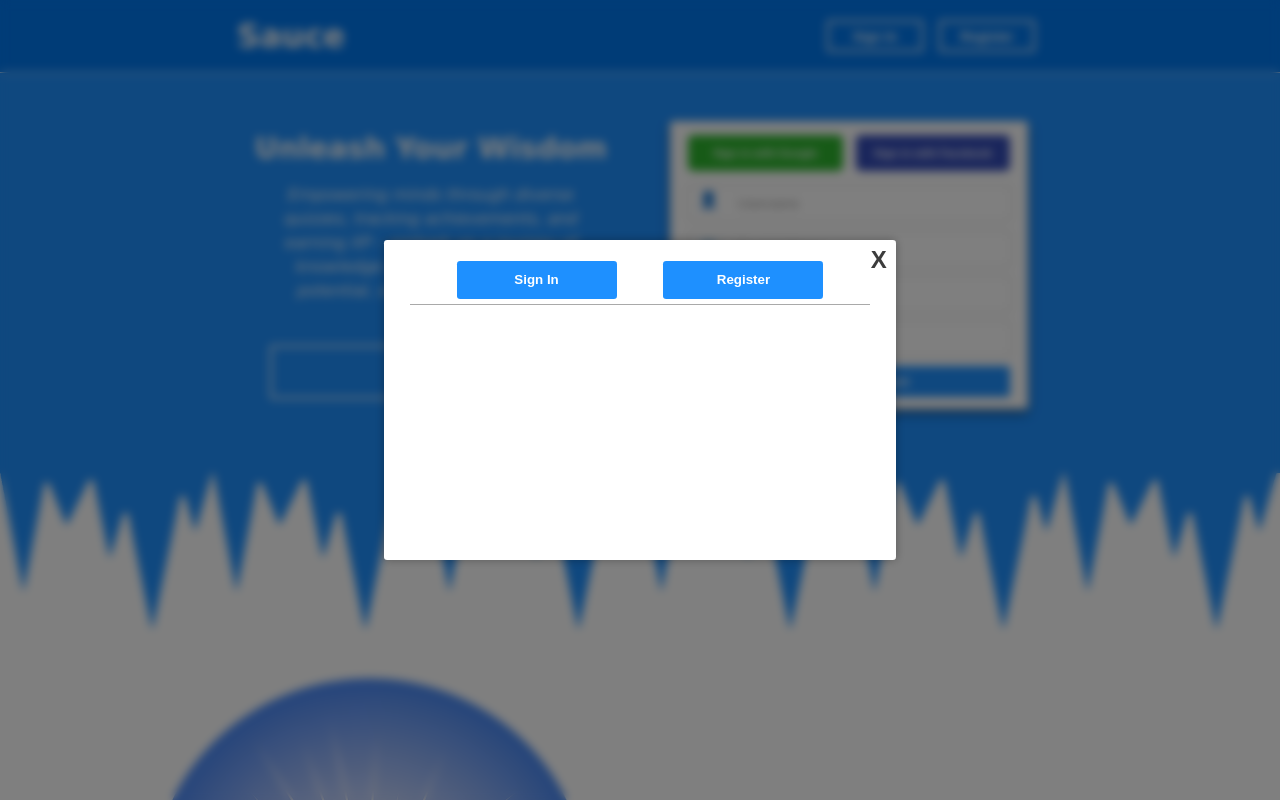
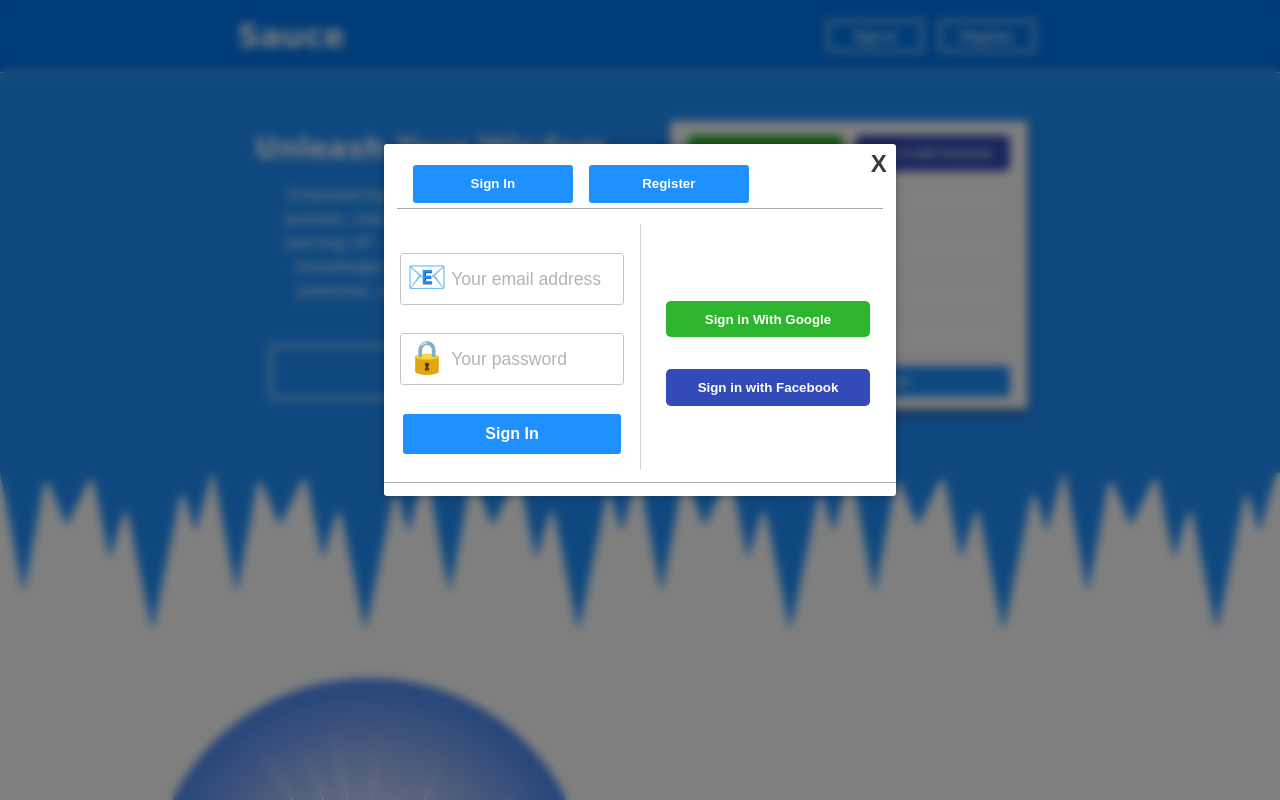
Before and after one commit to GJMattia/Q-CLIENT, a React (Vite) app: page /sauce in a window 1280 px wide. Both pictures are taken after a click on the button "Sign In". Shown: the top 800 px of the page. Built offline with nearby package versions, Linux system fonts and the light colour scheme.

Commit message:
added sign in functionality

```diff
--- a/src/components/App/App.jsx
+++ b/src/components/App/App.jsx
@@ -1,7 +1,6 @@
 import { useState } from 'react';
 import { Routes, Route } from 'react-router-dom';
 import { getUser } from '../../../utilities/user-services';
-import AuthPage from '../Auth/AuthPage/AuthPage';
 import NavBar1 from '../NavBars/NavBar1/NavBar1';
 import NavBar2 from '../NavBars/NavBar2/NavBar2';
 import Profile from '../Profile/Profile';
@@ -33,8 +32,7 @@
 
           <Home setUser={setUser} />
           <HomeGraphics />
-          {log && <Log log={log} setLog={setLog} />}
-          {/* <AuthPage setUser={setUser} /> */}
+          {log && <Log log={log} setLog={setLog} setUser={setUser} />}
           <Footer />
         </>
       }
--- /dev/null
+++ b/src/components/Auth/LoginForm/LoginForm.css
@@ -0,0 +1,55 @@
+.error-message {
+    display: none;
+    position: absolute;
+    top: 0rem
+}
+
+.LoginForm {
+    display: flex;
+    flex-direction: column;
+    justify-content: space-evenly;
+    align-items: center;
+    width: 100%;
+    height: 100%;
+    position: relative;
+
+}
+
+.LoginForm>input {
+    width: 85%;
+    height: 3rem;
+    border: 1px solid rgb(197, 197, 197);
+    text-indent: 3rem;
+    font-size: 1.1rem;
+    border-radius: .2rem;
+}
+
+.LoginForm>input::placeholder {
+    color: rgb(179, 179, 179);
+}
+
+.LoginBtn {
+    border-radius: .2rem;
+    font-weight: 900;
+    font-size: 1rem;
+    color: white;
+    height: 2.5rem;
+    border: none;
+    background-color: dodgerblue;
+    width: 85%;
+    cursor: pointer;
+}
+
+.LoginEmail {
+    position: absolute;
+    top: 13%;
+    left: 9%;
+    font-size: 2rem;
+}
+
+.LoginPW {
+    position: absolute;
+    font-size: 2rem;
+    top: 44%;
+    left: 9%;
+}
--- a/src/components/Auth/LoginForm/LoginForm.jsx
+++ b/src/components/Auth/LoginForm/LoginForm.jsx
@@ -1,7 +1,13 @@
 import { useState } from 'react'
 import * as usersService from '../../../../utilities/user-services'
+import './LoginForm.css';
 
-export default function LoginForm({ setUser }) {
+export default function LoginForm({ setUser, log, setLog }) {
+
+  function toggleLog() {
+    setLog(!log);
+  };
+
   const [credentials, setCredentials] = useState({
     email: '',
     password: ''
@@ -18,24 +24,23 @@
     evt.preventDefault()
     try {
       const user = await usersService.login(credentials)
-      setUser(user)
+      setUser(user);
+      toggleLog();
     } catch {
       setError('Log In Failed - Try Again')
     }
   }
 
   return (
-    <div>
-      <div className="form-container">
-        <form autoComplete="off" onSubmit={handleSubmit}>
-          <label>Email</label>
-          <input type="text" name="email" value={credentials.email} onChange={handleChange} required />
-          <label>Password</label>
-          <input type="password" name="password" value={credentials.password} onChange={handleChange} required />
-          <button type="submit">LOG IN</button>
-        </form>
-      </div>
+    <>
+      <form className='LoginForm' autoComplete="off" onSubmit={handleSubmit}>
+        <label className='LoginEmail'>📧</label>
+        <input placeholder='Your email address' type="text" name="email" value={credentials.email} onChange={handleChange} required />
+        <label className='LoginPW'>🔒</label>
+        <input placeholder='Your password' type="password" name="password" value={credentials.password} onChange={handleChange} required />
+        <button className='LoginBtn' type="submit">Sign In</button>
+      </form>
       <p className="error-message">&nbsp;{error}</p>
-    </div>
+    </>
   )
 }
--- a/src/components/Log/Log.css
+++ b/src/components/Log/Log.css
@@ -16,11 +16,12 @@
     justify-content: flex-start;
     align-items: center;
     width: 40%;
-    height: 20rem;
+    height: 22rem;
     background-color: white;
     border-radius: .2rem;
     box-shadow: 0 0 10px rgba(0, 0, 0, 0.3);
     position: relative;
+    bottom: 5rem;
 }
 
 .X {
@@ -41,15 +42,16 @@
 
 .LogButtons {
     display: flex;
-    justify-content: space-evenly;
+    justify-content: flex-start;
     align-items: center;
     margin: 1rem;
     height: 3rem;
-    width: 90%;
+    width: 95%;
     border-bottom: 1px solid darkgray;
 }
 
 .LogButtons>button {
+    margin-left: 1rem;
     font-weight: 900;
     background-color: dodgerblue;
     color: white;
@@ -65,3 +67,59 @@
     background-color: white;
     border: 2px solid black;
 }
+
+.LogOptions {
+    display: flex;
+    flex-direction: row;
+    justify-content: space-evenly;
+    width: 100%;
+    height: 73%;
+    border-bottom: 1px solid darkgray;
+}
+
+.Manual {
+    display: flex;
+    flex-direction: column;
+    justify-content: flex-start;
+    align-items: center;
+    width: 50%;
+}
+
+.Manual::before {
+    content: "";
+    position: absolute;
+    top: 5rem;
+    bottom: 0;
+    width: 1px;
+    height: 70%;
+    background-color: lightgray;
+    left: 50%;
+}
+
+.SocialMedia {
+    display: flex;
+    flex-direction: column;
+    justify-content: center;
+    align-items: center;
+    width: 50%;
+}
+
+.SocialMedia>button {
+    cursor: pointer;
+    border: 0;
+    padding: .5rem;
+    width: 80%;
+    color: white;
+    font-weight: 900;
+    border-radius: .3rem;
+    height: 2.3rem;
+    margin: 1rem;
+}
+
+.SocialMedia>button:nth-child(1) {
+    background-color: rgb(46, 181, 46);
+}
+
+.SocialMedia>button:nth-child(2) {
+    background-color: rgb(51, 75, 184)
+}
--- a/src/components/Log/Log.jsx
+++ b/src/components/Log/Log.jsx
@@ -1,6 +1,7 @@
 import './Log.css';
+import LoginForm from '../Auth/LoginForm/LoginForm';
 
-export default function Log({ log, setLog }) {
+export default function Log({ log, setLog, setUser }) {
 
     function toggleLog() {
         setLog(!log);
@@ -17,6 +18,20 @@
                     <button>Register</button>
                 </div>
 
+                <div className='LogOptions'>
+
+                    <div className='Manual'>
+                        <LoginForm log={log} setLog={setLog} setUser={setUser} />
+                    </div>
+
+
+                    <div className='SocialMedia'>
+                        <button>Sign in With Google</button>
+                        <button>Sign in with Facebook</button>
+                    </div>
+
+                </div>
+
 
 
             </div>
```
